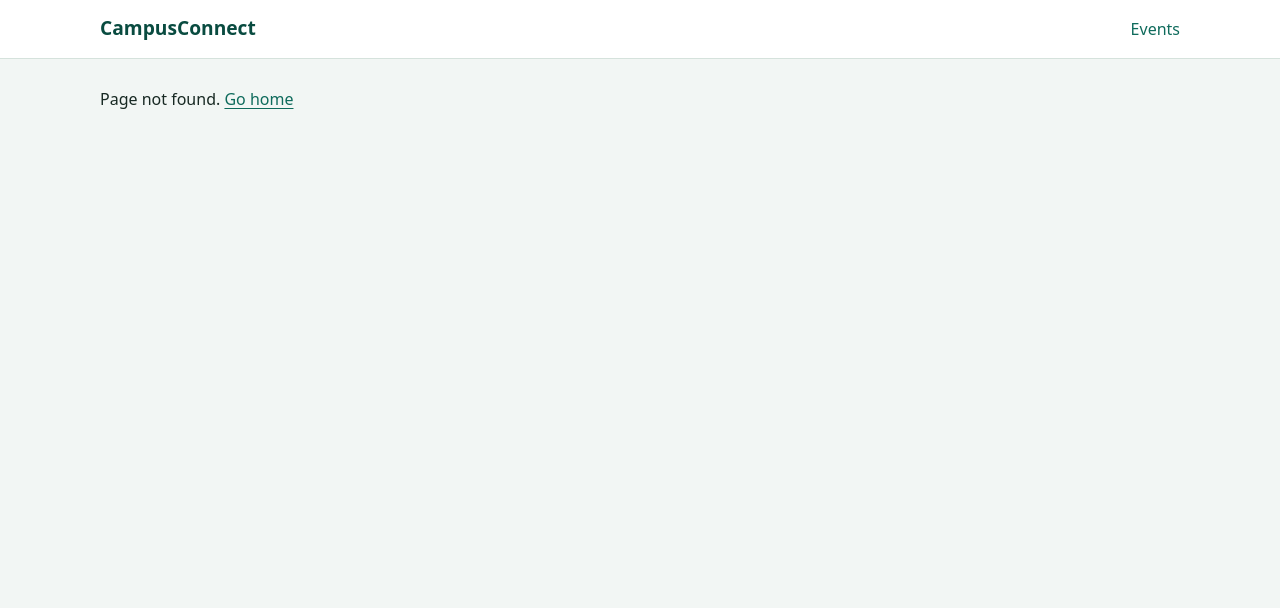
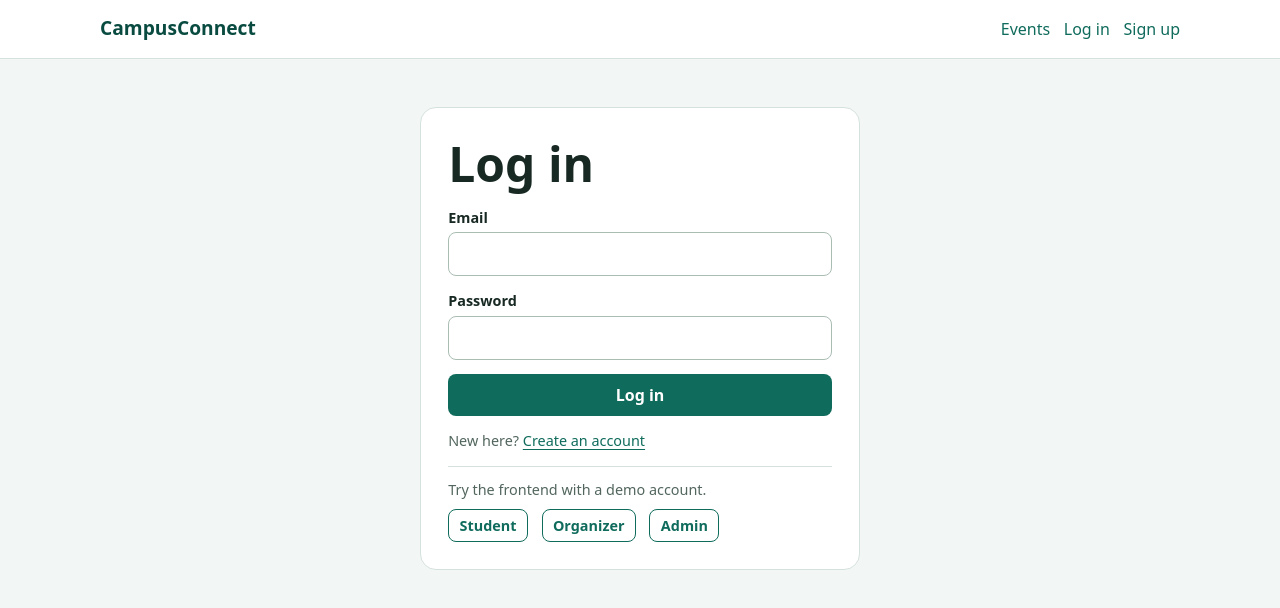
Before and after one commit to HashimAshraf/campusconnect, a React (Vite) app: page /login in a window 1280 px wide. Before the commit this address had no page. Shown: the top 608 px of the page. Built offline with nearby package versions, Linux system fonts and the light colour scheme.

Commit message:
Add sign-up and demo login

```diff
--- a/src/App.jsx
+++ b/src/App.jsx
@@ -1,19 +1,28 @@
 import { Routes, Route, Link } from "react-router-dom";
 import Events from "./pages/Events";
+import { useApp } from "./context/useApp";
+import Login from "./pages/Login";
+import Signup from "./pages/Signup";
 
 export default function App() {
+  const { user, logout } = useApp();
   return (
     <>
       <header className="nav">
         <nav className="container">
           <Link className="brand" to="/">CampusConnect</Link>
           <Link to="/events">Events</Link>
+          {user ? <button className="btn btn-sm" onClick={logout}>Log out</button> : (
+            <><Link to="/login">Log in</Link><Link to="/signup">Sign up</Link></>
+          )}
         </nav>
       </header>
       <main className="container">
         <Routes>
           <Route path="/" element={<Events />} />
           <Route path="/events" element={<Events />} />
+          <Route path="/login" element={<Login />} />
+          <Route path="/signup" element={<Signup />} />
           <Route path="/events/:id" element={<Events />} />
           <Route path="*" element={<p>Page not found. <Link to="/">Go home</Link></p>} />
         </Routes>
--- /dev/null
+++ b/src/pages/Login.jsx
@@ -0,0 +1,56 @@
+import { useState } from "react";
+import { Link, useLocation, useNavigate } from "react-router-dom";
+import { useApp } from "../context/useApp";
+
+const demos = [
+  { role: "Student", email: "stu@campus.edu", password: "stu123" },
+  { role: "Organizer", email: "org@campus.edu", password: "org123" },
+  { role: "Admin", email: "admin@campus.edu", password: "admin123" },
+];
+
+export default function Login() {
+  const { login } = useApp();
+  const navigate = useNavigate();
+  const { state } = useLocation();
+  const [email, setEmail] = useState("");
+  const [password, setPassword] = useState("");
+  const [error, setError] = useState("");
+
+  function signIn(address, secret) {
+    const result = login(address, secret);
+    if (result.error) return setError(result.error);
+    const home = { organizer: "/organizer", admin: "/admin", student: "/events" };
+    const role = result.user.role;
+    const returnTo = state?.returnTo;
+    const canReturn = returnTo && (
+      returnTo.startsWith("/events/") ||
+      (role === "student" && returnTo === "/my-events") ||
+      (role === "organizer" && (returnTo === "/organizer" || returnTo.startsWith("/organizer/"))) ||
+      (role === "admin" && returnTo === "/admin")
+    );
+    navigate(canReturn ? returnTo : home[role], { replace: true });
+  }
+
+  return (
+    <form className="form" onSubmit={(e) => { e.preventDefault(); signIn(email, password); }}>
+      <h1>Log in</h1>
+      <div>
+        <label htmlFor="email">Email</label>
+        <input id="email" type="email" autoComplete="username" required value={email} onChange={(e) => setEmail(e.target.value)} />
+      </div>
+      <div>
+        <label htmlFor="pw">Password</label>
+        <input id="pw" type="password" autoComplete="current-password" required value={password} onChange={(e) => setPassword(e.target.value)} />
+      </div>
+      {error && <p className="error" role="alert">{error}</p>}
+      <button className="btn">Log in</button>
+      <p className="muted">New here? <Link to="/signup">Create an account</Link></p>
+      <div className="demo">
+        <p className="muted">Try the frontend with a demo account.</p>
+        <div className="row">{demos.map(({ role, email, password }) => (
+          <button key={role} type="button" className="btn btn-ghost btn-sm" onClick={() => signIn(email, password)}>{role}</button>
+        ))}</div>
+      </div>
+    </form>
+  );
+}
--- /dev/null
+++ b/src/pages/Signup.jsx
@@ -0,0 +1,66 @@
+import { useState } from "react";
+import { Link, useNavigate } from "react-router-dom";
+import { useApp } from "../context/useApp";
+
+export default function Signup() {
+  const { signup } = useApp();
+  const nav = useNavigate();
+  const [f, setF] = useState({ name: "", email: "", password: "", role: "student", club: "" });
+  const [error, setError] = useState("");
+  const [pending, setPending] = useState(false);
+  const set = (k) => (e) => setF({ ...f, [k]: e.target.value });
+
+  const submit = (e) => {
+    e.preventDefault();
+    if (f.password.length < 6) return setError("Password must be at least 6 characters.");
+    const err = signup({ ...f, email: f.email.trim() });
+    if (err) return setError(err);
+    if (f.role === "organizer") setPending(true);
+    else nav("/events");
+  };
+
+  if (pending)
+    return (
+      <div className="form">
+        <h2>Account created</h2>
+        <p>An admin needs to approve your organizer account before you can log in.</p>
+        <Link to="/login">Back to log in</Link>
+      </div>
+    );
+
+  return (
+    <form className="form" onSubmit={submit}>
+      <h1>Sign up</h1>
+      <div>
+        <label htmlFor="name">Full name</label>
+        <input id="name" autoComplete="name" required value={f.name} onChange={set("name")} />
+      </div>
+      <div>
+        <label htmlFor="email">Email</label>
+        <input id="email" type="email" autoComplete="email" required value={f.email} onChange={set("email")} />
+      </div>
+      <div>
+        <label htmlFor="pw">Password</label>
+        <input id="pw" type="password" autoComplete="new-password" minLength="6" required value={f.password} onChange={set("password")} />
+      </div>
+      <div>
+        <label htmlFor="role">I am a</label>
+        <select id="role" value={f.role} onChange={set("role")}>
+          <option value="student">Student</option>
+          <option value="organizer">Club organizer</option>
+        </select>
+      </div>
+      {f.role === "organizer" && (
+        <div>
+          <label htmlFor="club">Club or department</label>
+          <input id="club" required value={f.club} onChange={set("club")} />
+        </div>
+      )}
+      {error && <p className="error" role="alert">{error}</p>}
+      <button className="btn">Create account</button>
+      <p className="muted">
+        Already registered? <Link to="/login">Log in</Link>
+      </p>
+    </form>
+  );
+}
```
